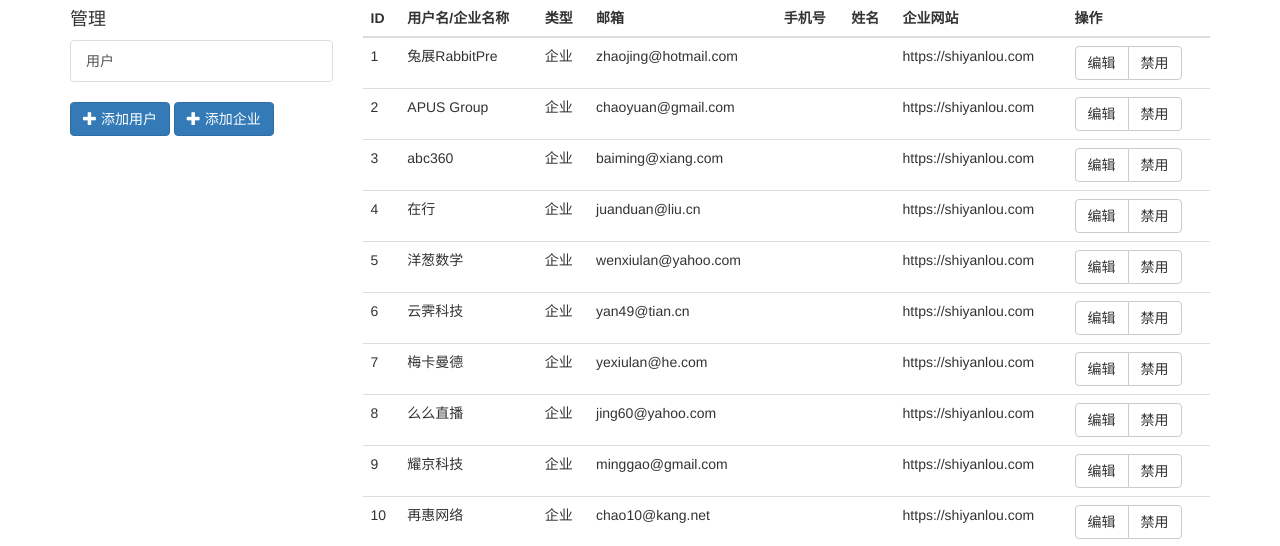
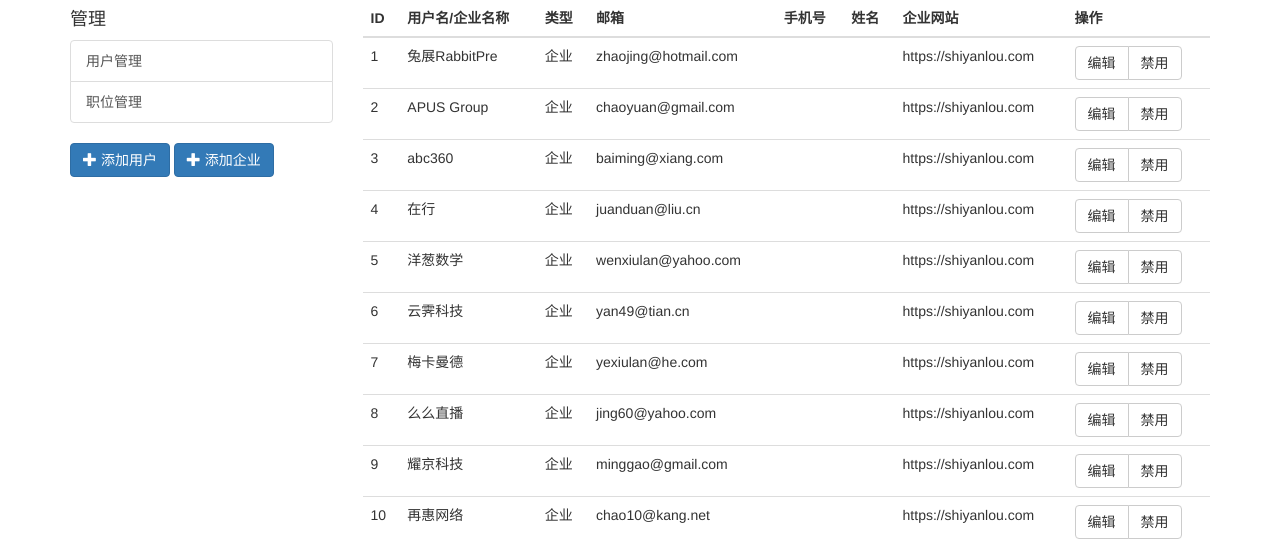
Before and after one commit to fywest/jobplus_test, a Flask app: template jobplus/templates/admin/users.html in a window 1280 px wide. Shown: the part 72-618 px from the top of the page. Run offline with Flask 2, Linux system fonts and the light colour scheme; the template is opened without the code that fills it: values that come from a table or form of the project are taken from there, others are empty; data comes from the database, SQL or seed files in the repository; parts of the project's set-up code (start-up, migrations or seed data) failed here and were passed over; some libraries are stand-ins or nearby versions.

Commit message:
add admin manage page for user and job

```diff
--- a/jobplus/templates/admin/index.html
+++ b/jobplus/templates/admin/index.html
@@ -9,7 +9,8 @@ Admin
   <div class="col-md-3">
     <h4>管理</h4>
     <div class="list-group">
-      <a href="{{ url_for('admin.users') }}" class="list-group-item">用户</a>
+      <a href="{{ url_for('admin.users') }}" class="list-group-item">用户管理</a>
+      <a href="{{ url_for('admin.jobs') }}" class="list-group-item">职位管理</a>
     </div>
 
     {% block operation %}{% endblock %}
```
